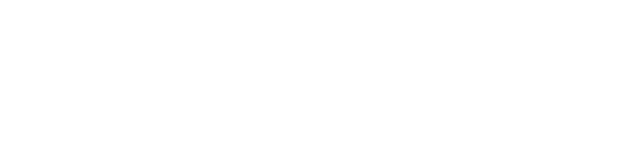
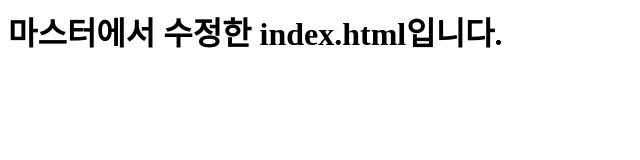
Before and after one commit to xptmffk9306/casione_Repository, a plain HTML site: page index.html in a window 1280 px wide. Shown: the whole page, without its empty margins (0-640 px from the left). Drawn offline with Linux system fonts and the light colour scheme.

Commit message:
master에서 첫번째 수정

```diff
--- a/index.html
+++ b/index.html
@@ -1,5 +1,7 @@
 <html>
 <head>
-
+<body>
+  <h1>마스터에서 수정한 index.html입니다.</h1>
+</body>
 </head>
 </html>
```
